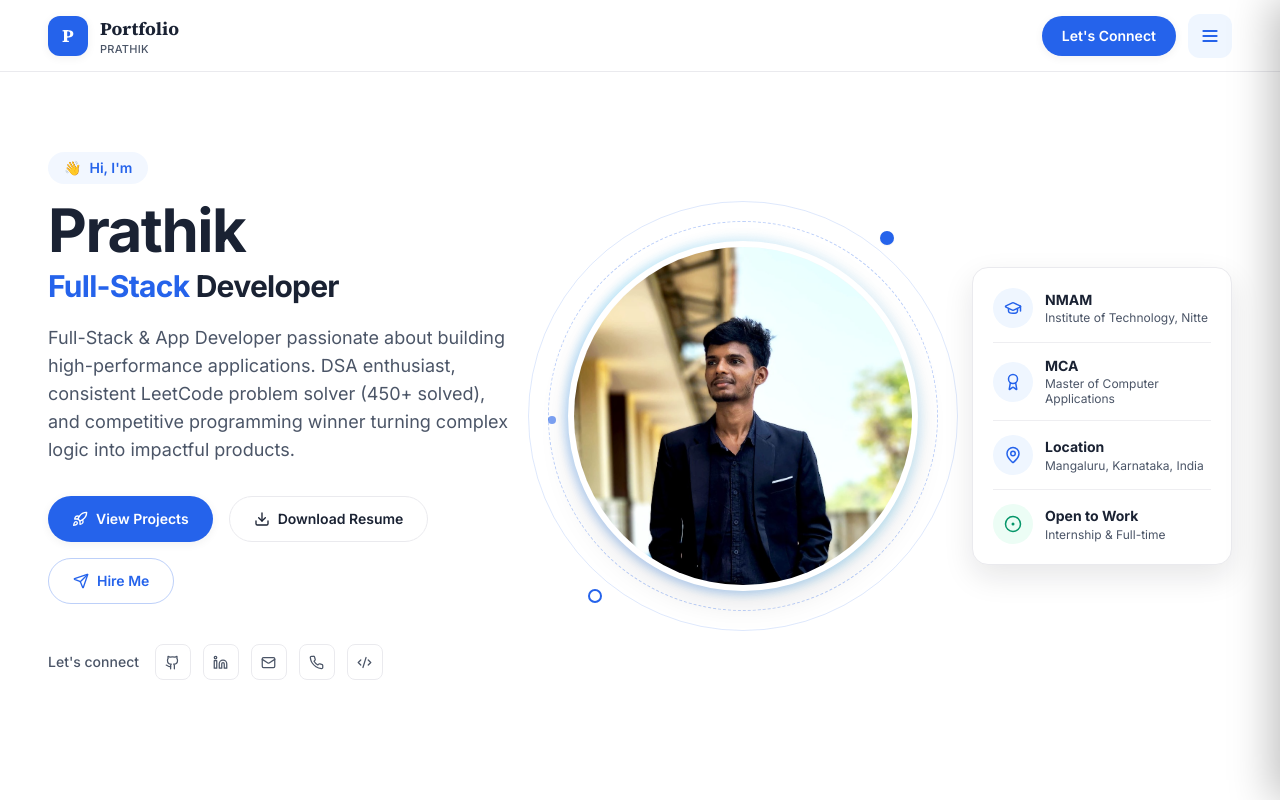
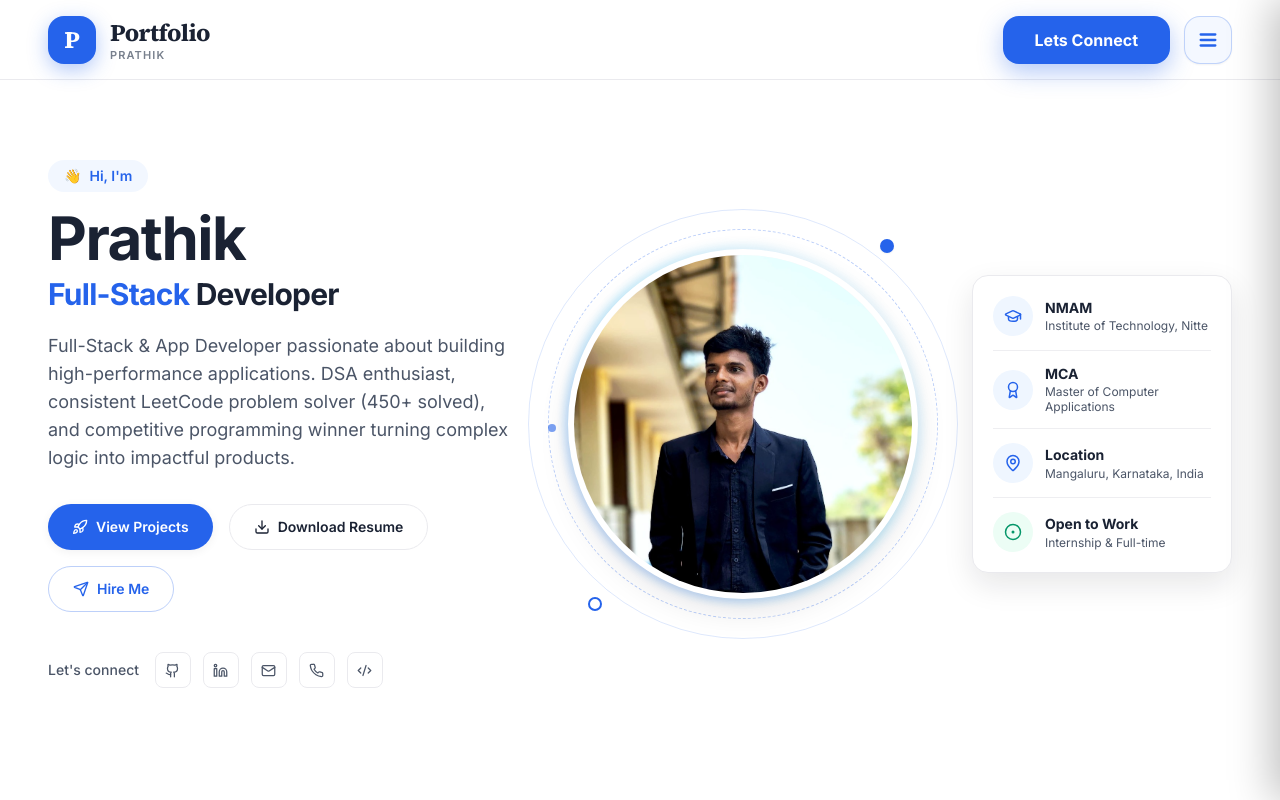
Before and after one commit to prathik0007/portfolio, a Next.js app: page / in a window 1280 px wide. Shown: the top 800 px of the page. Built offline with nearby package versions, Linux system fonts and the light colour scheme.

Commit message:
Scale up Portfolio logo and Lets Connect button styling to match reference

```diff
--- a/app/layout.tsx
+++ b/app/layout.tsx
@@ -52,7 +52,7 @@ export default function RootLayout({
     <html lang="en" className={`${sourceSerif.variable} ${inter.variable}`}>
       <body className="font-sans flex min-h-screen flex-col">
         <Header />
-        <main className="flex-1 pt-[72px]">{children}</main>
+        <main className="flex-1 pt-[80px]">{children}</main>
         <Footer />
         <ScrollToTop />
       </body>
--- a/components/Header.tsx
+++ b/components/Header.tsx
@@ -11,28 +11,30 @@ export default function Header() {
 
   return (
     <>
-      <header className="fixed top-0 left-0 right-0 z-40 h-[72px] bg-white border-b border-surface-border">
+      <header className="fixed top-0 left-0 right-0 z-40 h-[80px] bg-white/95 backdrop-blur-md border-b border-surface-border">
         <div className="flex h-full w-full items-center justify-between px-4 sm:px-8 lg:px-12">
-          {/* Logo / brand */}
-          <Link href="/" className="flex items-center gap-3 group">
-            <span className="flex h-10 w-10 items-center justify-center rounded-xl bg-primary text-white font-serif text-lg font-bold shadow-card transition-transform group-hover:scale-105">
+          {/* Logo / brand matching reference style */}
+          <Link href="/" className="flex items-center gap-3.5 group">
+            <span className="flex h-12 w-12 items-center justify-center rounded-2xl bg-primary text-white font-serif text-2xl font-bold shadow-[0_6px_20px_rgba(37,99,235,0.35)] transition-all group-hover:scale-105 group-hover:shadow-[0_8px_24px_rgba(37,99,235,0.45)]">
               {portfolio.initials}
             </span>
             <span className="hidden sm:flex flex-col leading-tight">
-              <span className="font-serif text-lg font-bold text-ink">Portfolio</span>
-              <span className="text-[11px] font-medium tracking-wide text-ink-soft">
+              <span className="font-serif text-2xl font-bold text-ink tracking-tight">
+                Portfolio
+              </span>
+              <span className="text-[11px] font-semibold tracking-widest text-ink-soft/75 uppercase">
                 {portfolio.shortName.toUpperCase()}
               </span>
             </span>
           </Link>
 
-          {/* Right side actions */}
-          <div className="flex items-center gap-3">
+          {/* Right side actions: big rounded-2xl button with glow shadow */}
+          <div className="flex items-center gap-3.5">
             <Link
               href="/contact"
-              className="hidden sm:inline-flex items-center rounded-full bg-primary px-5 py-2.5 text-sm font-semibold text-white shadow-card transition-all hover:bg-primary-dark hover:shadow-card-hover"
+              className="hidden sm:inline-flex items-center rounded-2xl bg-primary px-8 py-3 text-base font-bold text-white shadow-[0_8px_25px_rgba(37,99,235,0.35)] transition-all hover:bg-primary-dark hover:shadow-[0_10px_30px_rgba(37,99,235,0.45)] hover:-translate-y-0.5 active:translate-y-0"
             >
-              Let&apos;s Connect
+              Lets Connect
             </Link>
             <button
               type="button"
@@ -40,9 +42,9 @@ export default function Header() {
               aria-expanded={isDrawerOpen}
               aria-controls="navigation-drawer"
               onClick={() => setIsDrawerOpen(true)}
-              className="flex h-11 w-11 items-center justify-center rounded-xl bg-primary-light text-primary transition-colors hover:bg-primary hover:text-white"
+              className="flex h-12 w-12 items-center justify-center rounded-2xl border border-primary/25 bg-primary-light/70 text-primary transition-all hover:bg-primary hover:text-white hover:border-primary shadow-sm"
             >
-              <Menu size={20} strokeWidth={2.25} />
+              <Menu size={22} strokeWidth={2.5} />
             </button>
           </div>
         </div>
```
